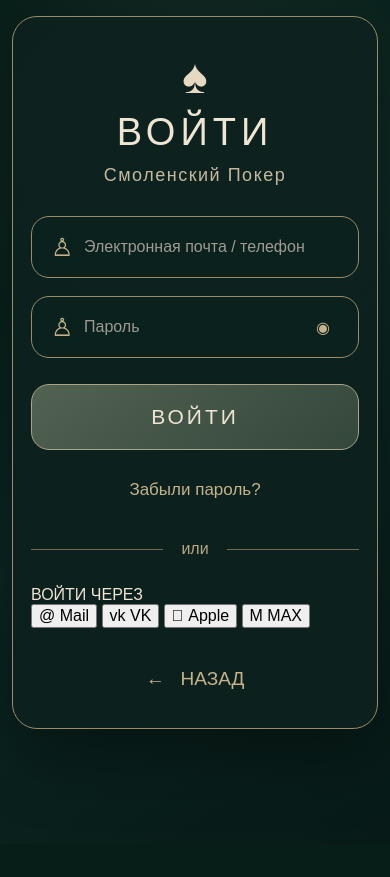
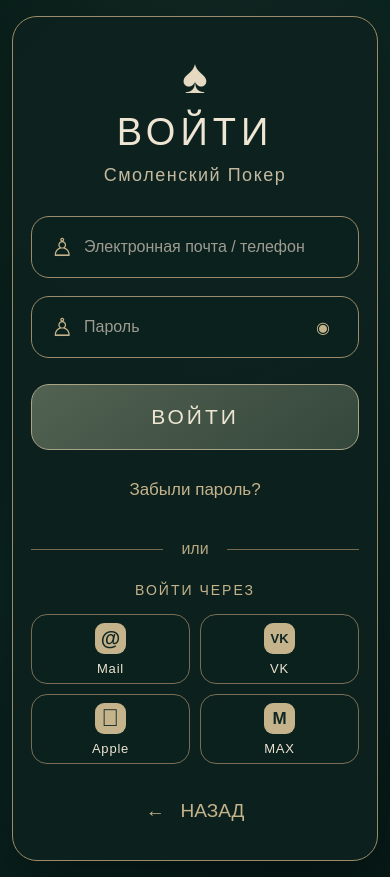
Before and after one commit to yuliyasomova400-dot/smolensk-poker, a plain HTML site: page login.html in a window 390 px wide. Before the commit the page ends 844 px from the top, so only its background shows below. Drawn offline with Linux system fonts and the light colour scheme.

Commit message:
Оформить блок входа через Mail, VK, Apple и MAX

```diff
--- a/css/login.css
+++ b/css/login.css
@@ -1,8 +1,6 @@
 /* СМОЛЕНСКИЙ ПОКЕР — ВХОД */
 
-* {
-    box-sizing: border-box;
-}
+* { box-sizing: border-box; }
 
 html,
 body {
@@ -18,13 +16,8 @@ body {
 }
 
 button,
-input {
-    font: inherit;
-}
-
-button {
-    -webkit-tap-highlight-color: transparent;
-}
+input { font: inherit; }
+button { -webkit-tap-highlight-color: transparent; }
 
 .login-page {
     min-height: 100svh;
@@ -92,7 +85,7 @@ button {
 .input-box input {
     width: 100%;
     height: 100%;
-    padding: 0 58px 0 58px;
+    padding: 0 58px;
     border: 1px solid #9b8b68;
     border-radius: 18px;
     outline: none;
@@ -107,9 +100,7 @@ button {
     box-shadow: 0 0 0 3px rgba(177, 155, 110, 0.12);
 }
 
-.input-box input::placeholder {
-    color: #9f9b91;
-}
+.input-box input::placeholder { color: #9f9b91; }
 
 .input-icon {
     position: absolute;
@@ -149,17 +140,11 @@ button {
     transition: transform 0.15s, filter 0.15s;
 }
 
-.login-button:hover,
-.register-button:hover {
-    filter: brightness(1.1);
-}
-
+.login-button:hover { filter: brightness(1.1); }
 .login-button:active,
-.register-button:active,
+.social-button:active,
 .back-button:active,
-.forgot-button:active {
-    transform: translateY(1px);
-}
+.forgot-button:active { transform: translateY(1px); }
 
 .forgot-button {
     display: block;
@@ -176,7 +161,7 @@ button {
     display: flex;
     align-items: center;
     gap: 18px;
-    margin-bottom: 28px;
+    margin-bottom: 24px;
     color: #b5a782;
 }
 
@@ -191,50 +176,80 @@ button {
     text-transform: lowercase;
 }
 
-.register-button {
+/* ВХОД ЧЕРЕЗ СЕРВИСЫ */
+.social-login {
     width: 100%;
-    min-height: 128px;
+}
+
+.social-title {
+    margin-bottom: 16px;
+    text-align: center;
+    color: #c5b38b;
+    font-size: 14px;
+    letter-spacing: 2px;
+}
+
+.social-buttons {
+    display: grid;
+    grid-template-columns: repeat(4, 1fr);
+    gap: 12px;
+}
+
+.social-button {
+    min-height: 76px;
+    display: flex;
+    flex-direction: column;
+    align-items: center;
+    justify-content: center;
+    gap: 7px;
+    border: 1px solid #796e55;
+    border-radius: 16px;
+    background: rgba(10, 33, 30, 0.92);
+    color: #eee5d2;
+    cursor: pointer;
+    transition: transform 0.15s, filter 0.15s, border-color 0.15s;
+}
+
+.social-button:hover {
+    filter: brightness(1.12);
+    border-color: #b5a782;
+}
+
+.social-icon {
+    width: 31px;
+    height: 31px;
     display: flex;
     align-items: center;
     justify-content: center;
-    gap: 18px;
-    padding: 18px 24px;
-    border: 1px solid #9b8b68;
-    border-radius: 18px;
-    background: transparent;
-    color: #eee5d2;
-    cursor: pointer;
-    transition: filter 0.15s;
-}
-
-.register-icon {
-    color: #c5b38b;
-    font-size: 34px;
+    border-radius: 9px;
+    background: #c5b38b;
+    color: #102724;
+    font-size: 20px;
+    font-weight: 700;
     line-height: 1;
 }
 
-.register-text {
-    display: flex;
-    flex-direction: column;
-    gap: 8px;
-    text-align: center;
+.social-vk-icon {
+    font-size: 13px;
+    text-transform: uppercase;
 }
 
-.register-text span {
-    color: #c9c2b4;
-    font-size: 15px;
-    letter-spacing: 1px;
+.social-apple-icon {
+    font-size: 24px;
 }
 
-.register-text strong {
-    color: #eee5d2;
-    font-size: 20px;
-    letter-spacing: 1px;
+.social-max-icon {
+    font-size: 17px;
+}
+
+.social-button > span:last-child {
+    font-size: 13px;
+    letter-spacing: 0.8px;
 }
 
 .back-button {
     display: block;
-    margin: 32px auto 0;
+    margin: 28px auto 0;
     padding: 8px 16px;
     border: 0;
     background: transparent;
@@ -255,18 +270,14 @@ button {
         border-radius: 25px;
     }
 
-    .login-header {
-        margin-bottom: 30px;
-    }
+    .login-header { margin-bottom: 30px; }
 
     .login-spade {
         font-size: 48px;
         margin-bottom: 12px;
     }
 
-    .input-box {
-        height: 62px;
-    }
+    .input-box { height: 62px; }
 
     .input-box input {
         padding-left: 52px;
@@ -279,11 +290,10 @@ button {
         font-size: 21px;
     }
 
-    .register-button {
-        min-height: 112px;
+    .social-buttons {
+        grid-template-columns: repeat(2, 1fr);
+        gap: 10px;
     }
 
-    .register-text strong {
-        font-size: 17px;
-    }
+    .social-button { min-height: 70px; }
 }
```
